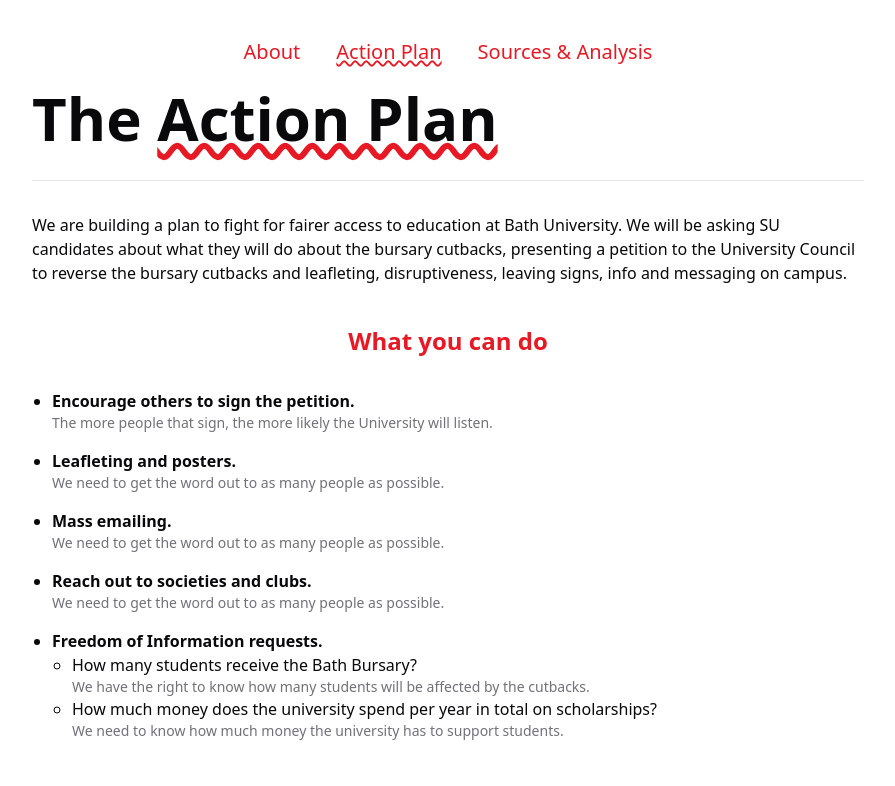
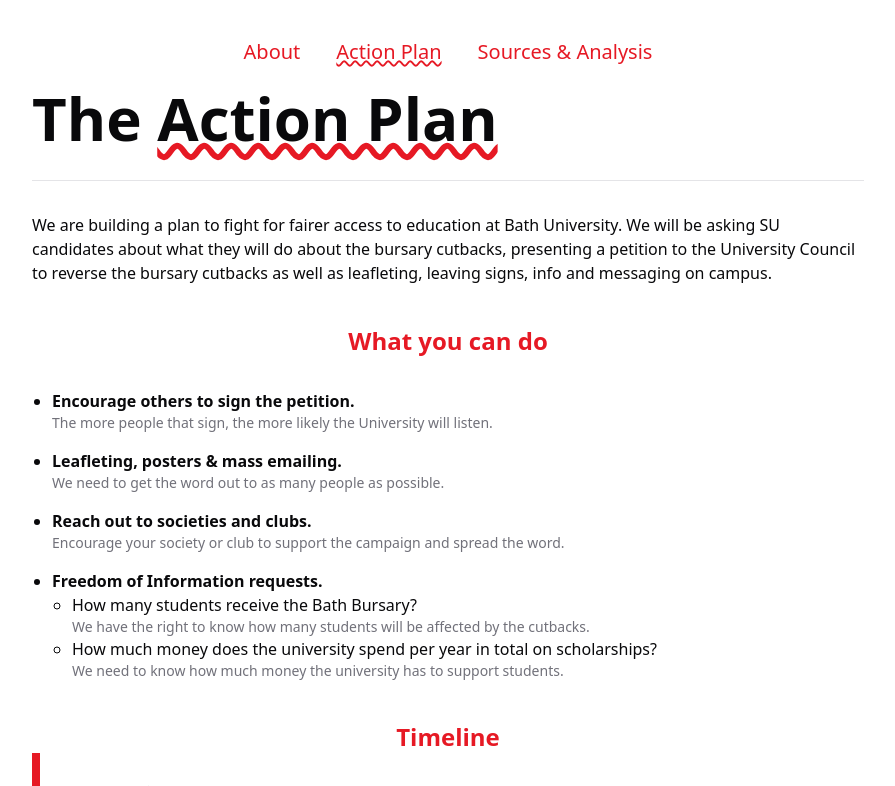
Before and after one commit to Xvois/BBBSite, a Next.js app: page /action in a window 1280 px wide. Shown: the top 786 px of the page, without its empty margins (192-1087 px from the left). Built offline with nearby package versions, Linux system fonts and the light colour scheme.

Commit message:
better text & metadata + added basic analytics

```diff
--- a/app/action/page.tsx
+++ b/app/action/page.tsx
@@ -67,7 +67,7 @@
                 <p>
                     We are building a plan to fight for fairer access to education at Bath University. We will
                     be asking SU candidates about what they will do about the bursary cutbacks, presenting a
-                    petition to the University Council to reverse the bursary cutbacks and leafleting, disruptiveness,
+                    petition to the University Council to reverse the bursary cutbacks as well as leafleting,
                     leaving signs, info and messaging on campus.
                 </p>
             </section>
@@ -82,13 +82,7 @@
                         </p>
                     </li>
                     <li>
-                        <span className={"font-bold"}>Leafleting and posters.</span>
-                        <p className={"text-sm text-muted-foreground"}>
-                            We need to get the word out to as many people as possible.
-                        </p>
-                    </li>
-                    <li>
-                        <span className={"font-bold"}>Mass emailing.</span>
+                        <span className={"font-bold"}>Leafleting, posters & mass emailing.</span>
                         <p className={"text-sm text-muted-foreground"}>
                             We need to get the word out to as many people as possible.
                         </p>
@@ -96,7 +90,7 @@
                     <li>
                         <span className={"font-bold"}>Reach out to societies and clubs.</span>
                         <p className={"text-sm text-muted-foreground"}>
-                            We need to get the word out to as many people as possible.
+                            Encourage your society or club to support the campaign and spread the word.
                         </p>
                     </li>
                     <li>
--- a/app/layout.tsx
+++ b/app/layout.tsx
@@ -2,13 +2,33 @@
 import {Inter} from "next/font/google";
 import "./globals.css";
 import {Navbar} from "@/components/Navbar";
+import {Analytics} from "@vercel/analytics/react"
 
 const inter = Inter({subsets: ["latin"]});
 
 export const metadata: Metadata = {
-
     title: "Build Back Bursaries",
     description: "Fight for fairer access to education at Bath University.",
+    openGraph: {
+        title: "Build Back Bursaries",
+        description: "Fight for fairer access to education at Bath University.",
+        type: "website",
+        // Temporary URL for the campaign
+        url: "https://buildbackbursaries.vercel.app/",
+        images: [
+            {
+                url: "https://buildbackbursaries.vercel.app/og.png",
+                width: 1200,
+                height: 630,
+                alt: "Build Back Bursaries"
+            }
+            ]
+    },
+    twitter: {
+        title: "Build Back Bursaries",
+        description: "Fight for fairer access to education at Bath University.",
+        card: "summary_large_image",
+    }
 };
 
 export default function RootLayout({
@@ -18,10 +38,12 @@
 }>) {
     return (
         <html lang="en">
-        <body className={inter.className + "min-h-screen max-w-screen-lg mx-auto px-8 py-8 lg:px-24 "}>
-        <Navbar/>
-        {children}
-        </body>
+            {/* Vercel Analytics to identify the reach of the campaign */}
+            <Analytics framework={"Next"}/>
+            <body className={inter.className + "min-h-screen max-w-screen-lg mx-auto px-8 py-8 lg:px-24 "}>
+                <Navbar/>
+                {children}
+            </body>
         </html>
     );
 }
--- a/app/page.tsx
+++ b/app/page.tsx
@@ -127,9 +127,8 @@
                     </p>
                     <br/>
                     <p>
-                        The university must understand that the bursary is a lifeline for many students and that it is
-                        unacceptable to cut its value. The university must provide sustainable support for students in
-                        need.
+                        They must understand that the bursary is a lifeline for many students and that it is
+                        unacceptable to cut its value.
                     </p>
                 </div>
             </section>
--- a/package.json
+++ b/package.json
@@ -12,6 +12,7 @@
     "@radix-ui/react-navigation-menu": "^1.1.4",
     "@radix-ui/react-separator": "^1.0.3",
     "@radix-ui/react-slot": "^1.0.2",
+    "@vercel/analytics": "^1.2.2",
     "class-variance-authority": "^0.7.0",
     "clsx": "^2.1.0",
     "lucide-react": "^0.344.0",
```
Also changed, not shown: public/og.png (added), 1 other file (tests, documents, lock files or other folders).
